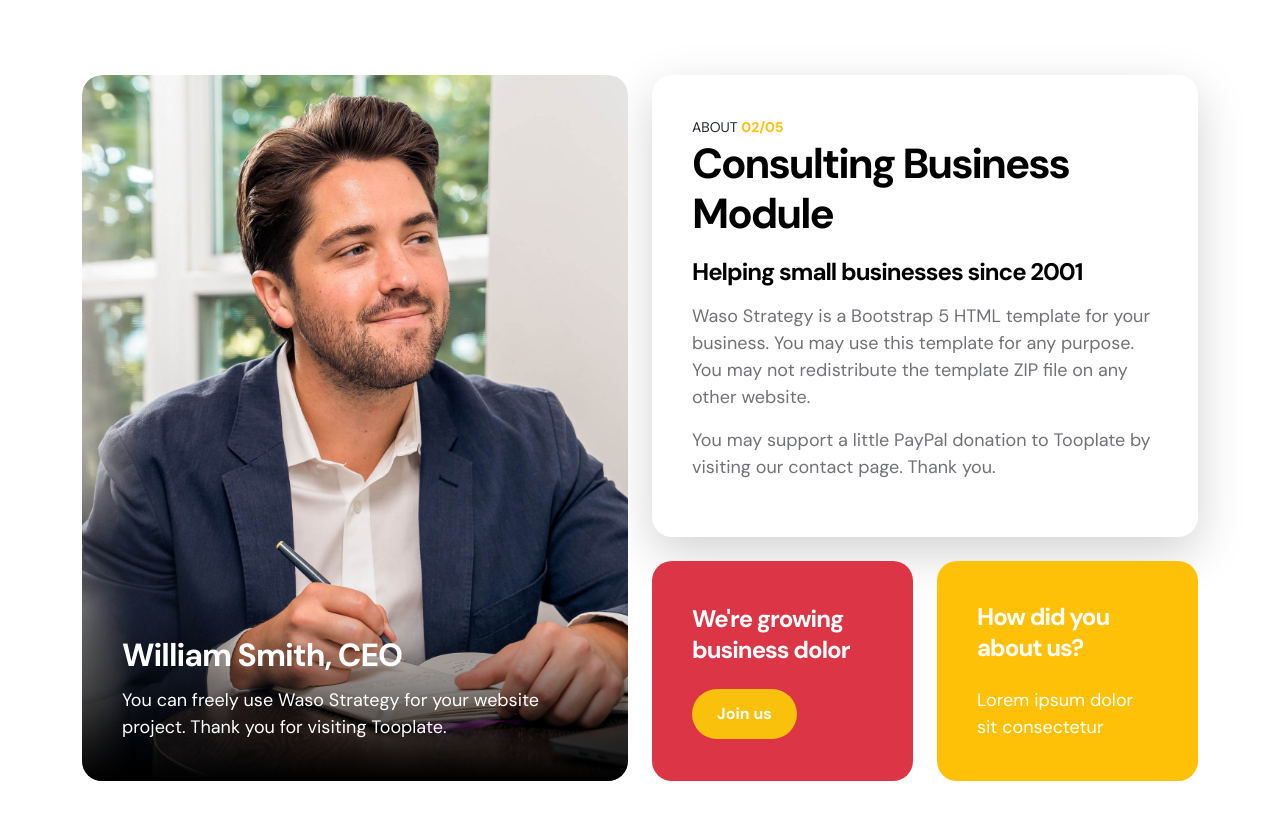
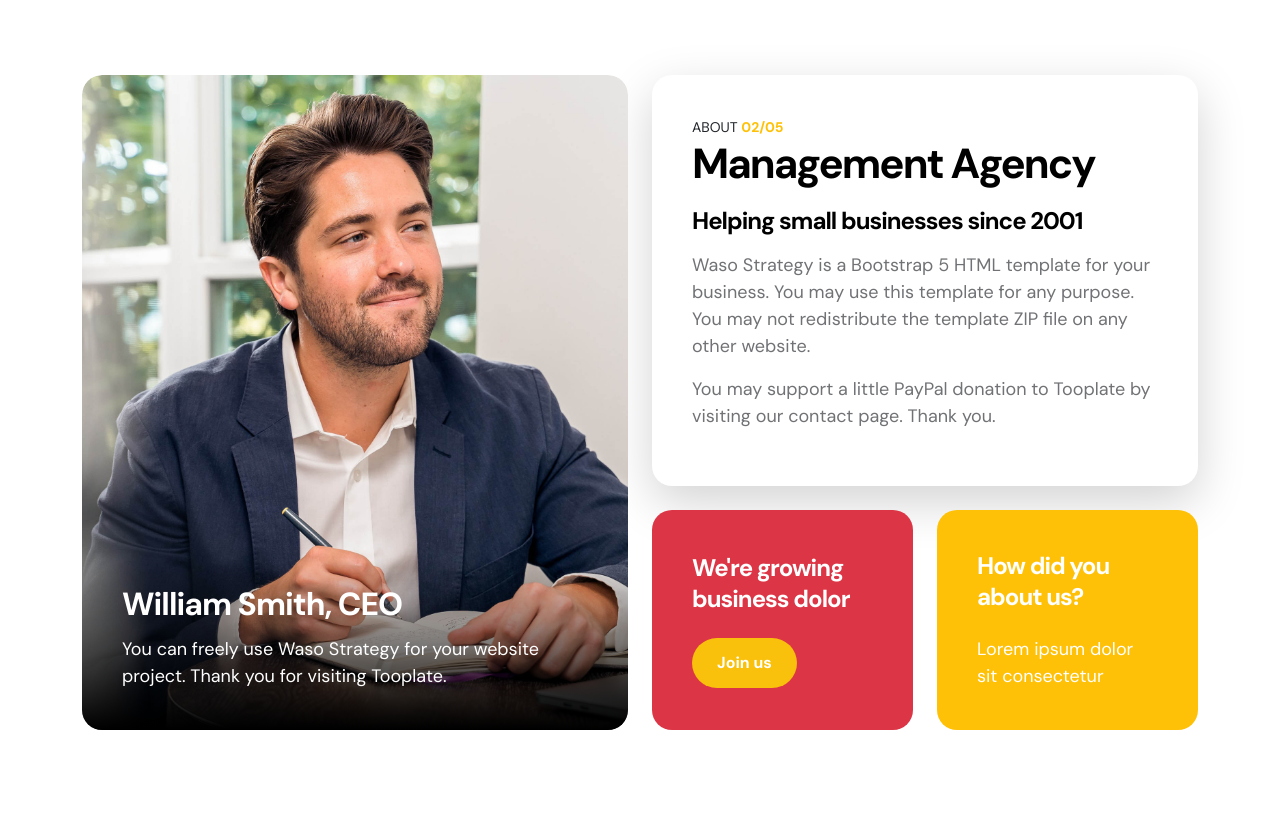
Before and after one commit to vishal-nerkar2004/waso_project, a plain HTML site: page index.html in a window 1280 px wide. Shown: the part 840-1659 px from the top of the page. Drawn offline with Linux system fonts and the light colour scheme.

Commit message:
managent agency

```diff
--- a/index.html
+++ b/index.html
@@ -201,7 +201,7 @@ Free Bootstrap 5 HTML Template
                                 <div class="about-info">
                                     <small class="small-title">About <strong class="text-warning">02/05</strong></small>
 
-                                    <h2 class="mb-3">Consulting Business Module</h2>
+                                    <h2 class="mb-3">Management Agency</h2>
 
                                     <h5 class="mb-3">Helping small businesses since 2001</h5>
 
```
